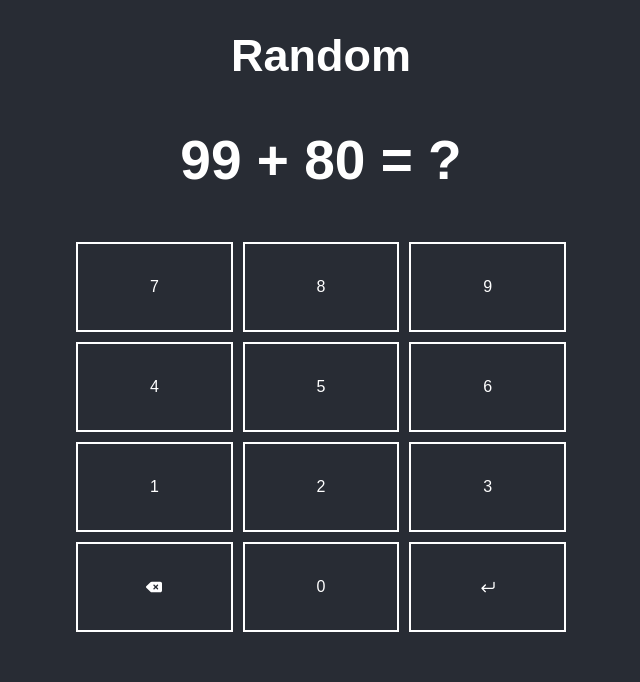
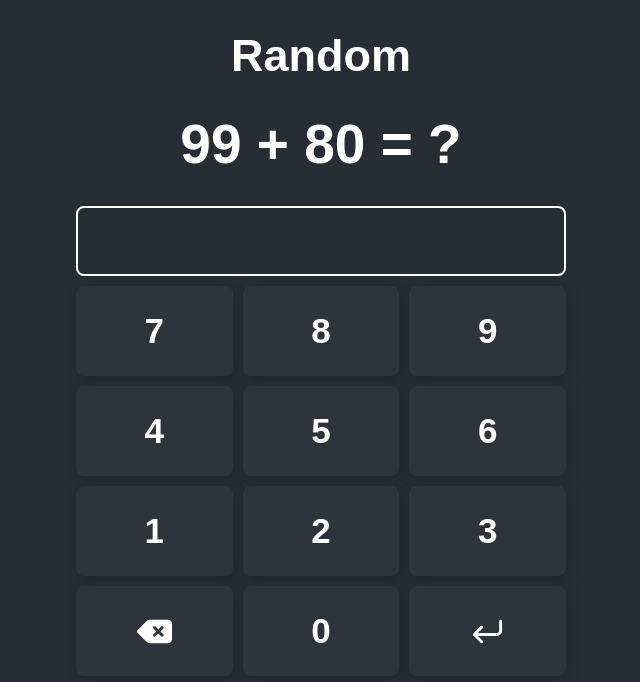
Before and after one commit to Ricardo-Santoyo/numbers, a React (Create React App) app: page /add/random in a window 1280 px wide. Shown: the top 682 px of the page, without its empty margins (319-959 px from the left). Built offline with nearby package versions, Linux system fonts and the light colour scheme; the HTML template or start-up script is replaced by a standard one.

Commit message:
added styles to Random component

```diff
--- a/src/App.css
+++ b/src/App.css
@@ -70,6 +70,23 @@ svg {
 .Question {
   text-align: center;
   font-size: 55px;
+  margin: 30px 0;
+}
+
+.Input {
+  width: 500px;
+  max-width: 90%;
+  margin: 0 auto;
+}
+
+.Input h2 {
+  text-align: center;
+  font-size: 55px;
+  height: 70px;
+  box-sizing: border-box;
+  border: 2px solid white;
+  border-radius: 8px;
+  margin: 5px;
 }
 
 .Numpad {
@@ -78,6 +95,8 @@ svg {
   height: 100px;
   max-width: 90%;
   margin: 0 auto;
+  font-size: 35px;
+  font-weight: bold;
 }
 
 .Numpad span {
@@ -86,7 +105,9 @@ svg {
   display: flex;
   justify-content: center;
   align-items: center;
-  border: 2px solid white;
+  border-radius: 8px;
+  background-color: #2f333c;
+  box-shadow: 3px 3px 10px #24272d;
 }
 
 .Numpad span:hover {
--- a/src/components/Random.js
+++ b/src/components/Random.js
@@ -28,7 +28,9 @@ function Random(props) {
     <div>
       <h1 className="Header">Random</h1>
       <h2 className="Question">{`${num1} ${props.sign} ${num2} = ?`}</h2>
-      <h2>{input}</h2>
+      <div className="Input">
+        <h2>{input}</h2>
+      </div>
       <Numpad input={input} setInput={setInput} checkResponse={checkResponse} />
     </div>
   );
```
